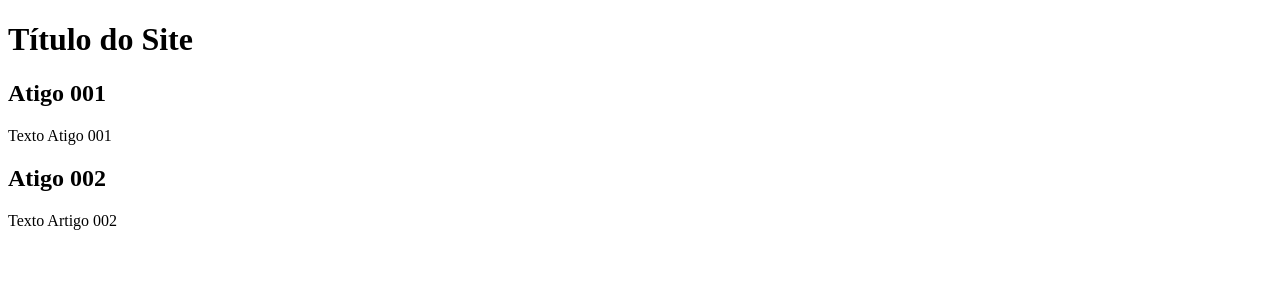
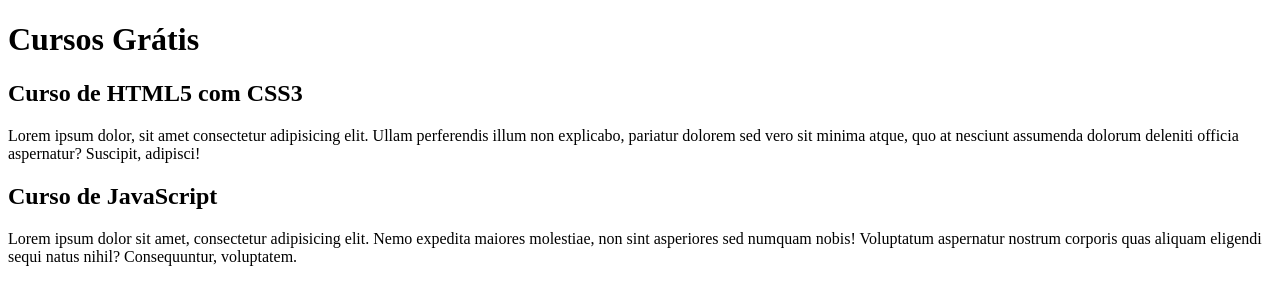
Before and after one commit to Danielimab/projeto-site, a plain HTML site: page index.html in a window 1280 px wide. Drawn offline with Linux system fonts and the light colour scheme.

Commit message:
Comecei a escrever o conteúdo

```diff
--- a/index.html
+++ b/index.html
@@ -8,15 +8,15 @@
 <body>
     <main>
         <header>
-            <h1>Título do Site</h1>
+            <h1>Cursos Grátis</h1>
         </header>
         <article>
-            <h2>Atigo 001</h2>
-            <p>Texto Atigo 001</p>
+            <h2>Curso de HTML5 com CSS3</h2>
+            <p>Lorem ipsum dolor, sit amet consectetur adipisicing elit. Ullam perferendis illum non explicabo, pariatur dolorem sed vero sit minima atque, quo at nesciunt assumenda dolorum deleniti officia aspernatur? Suscipit, adipisci!</p>
         </article>
         <article>
-            <h2>Atigo 002</h2>
-            <p>Texto Artigo 002</p>
+            <h2>Curso de JavaScript</h2>
+            <p>Lorem ipsum dolor sit amet, consectetur adipisicing elit. Nemo expedita maiores molestiae, non sint asperiores sed numquam nobis! Voluptatum aspernatur nostrum corporis quas aliquam eligendi sequi natus nihil? Consequuntur, voluptatem.</p>
         </article>
     </main>
 </body>
```
